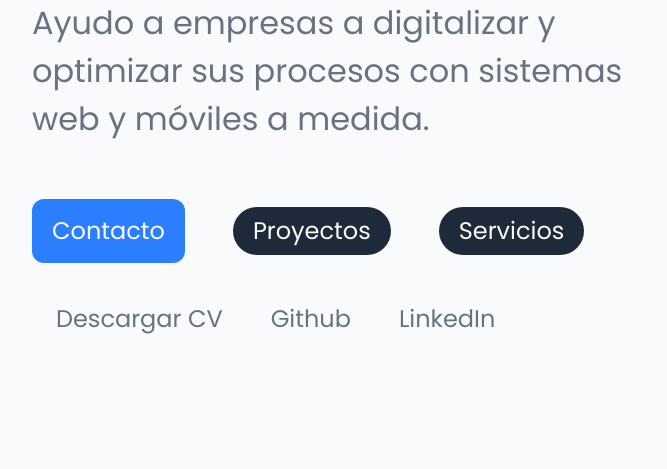
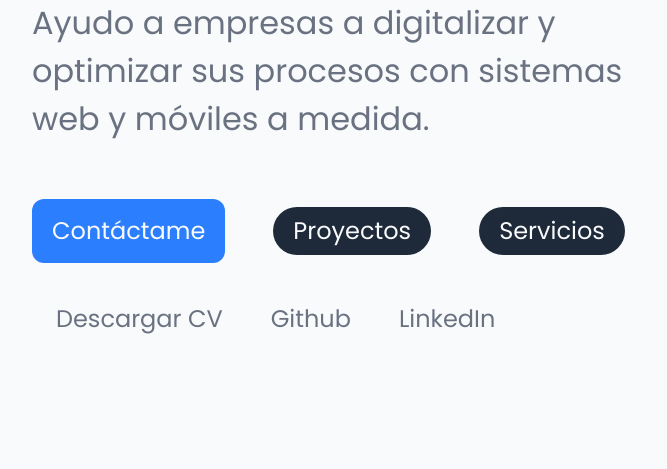
Before and after one commit to MarianoKuran/portfolio, a website: page dist/index.html in a window 1280 px wide. Shown: the part 328-797 px from the top of the page, without its empty margins (96-763 px from the left). Drawn offline with Linux system fonts and the light colour scheme.

Commit message:
Update index.html

```diff
--- a/dist/index.html
+++ b/dist/index.html
@@ -43,7 +43,7 @@
                         </div>
                         <p class="md:w-[60%] md:text-[2rem] text-gray-500">Ayudo a empresas a digitalizar y optimizar sus procesos con sistemas web y móviles a medida.</p>
                         <div class="flex flex-col md:flex-row items-center flex-wrap w-full mt-5 gap-2 md:gap-10 md:text-2xl md:mt-14 text-gray-500 ">
-                            <a href="#contact" class="w-full md:w-auto mr-2 py-4 px-5 rounded-xl bg-blue-500 text-center text-gray-50 duration-300 hover:cursor-pointer hover:bg-blue-600">Contacto</a>
+                            <a href="#contact" class="w-full md:w-auto mr-2 py-4 px-5 rounded-xl bg-blue-500 text-center text-gray-50 duration-300 hover:cursor-pointer hover:bg-blue-600">Contáctame</a>
                             <a href="projects.html" class="w-full md:w-auto mr-2 py-2 px-5 rounded-xl md:rounded-3xl bg-gray-800 text-center text-gray-50 duration-300 hover:cursor-pointer hover:bg-gray-900">Proyectos</a>
                             <a href="services.html" class="w-full md:w-auto mr-2 py-2 px-5 rounded-xl md:rounded-3xl bg-gray-800 text-center text-gray-50 duration-300 hover:cursor-pointer hover:bg-gray-900">Servicios</a>
                             <div class="flex sm:hidden mt-2">
```
